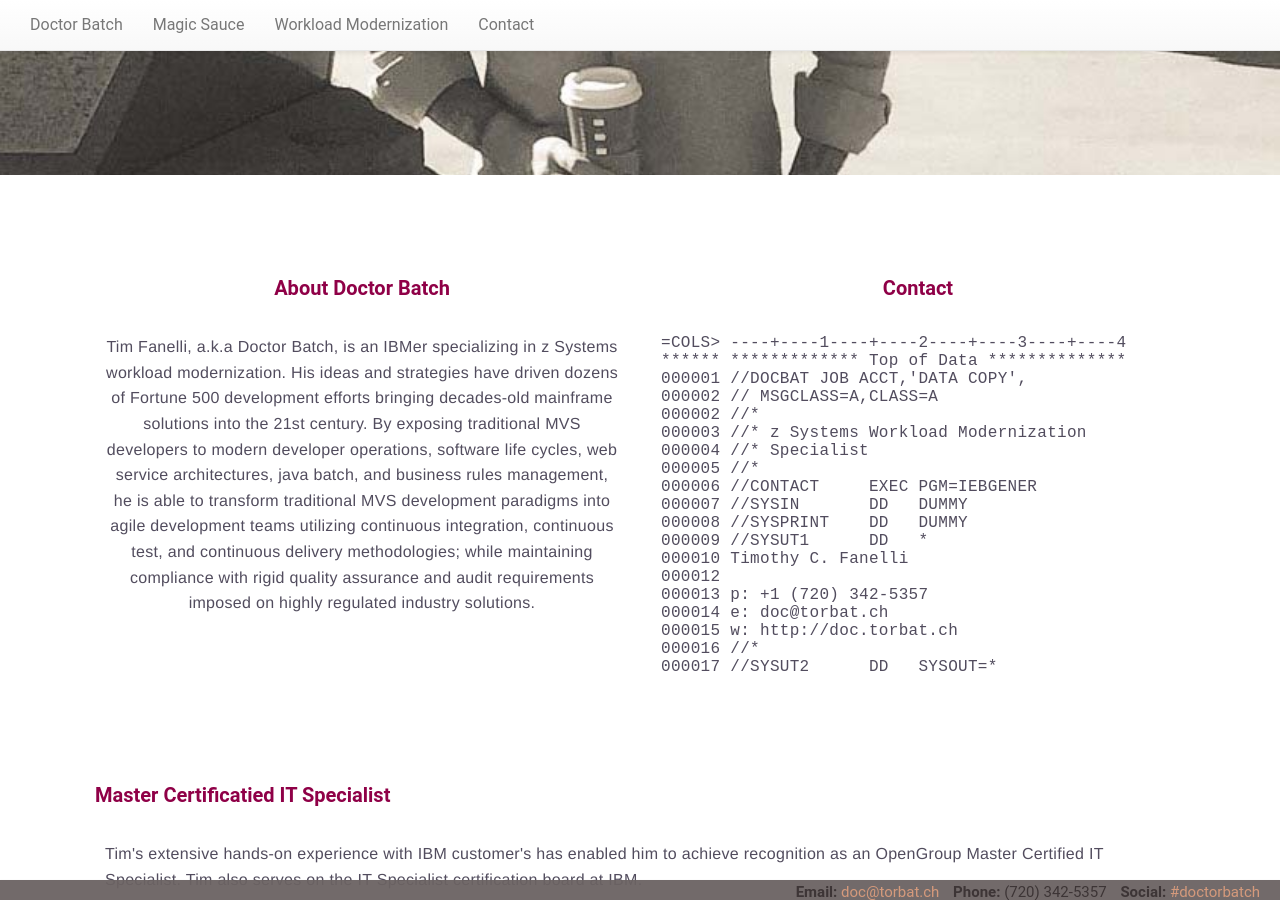
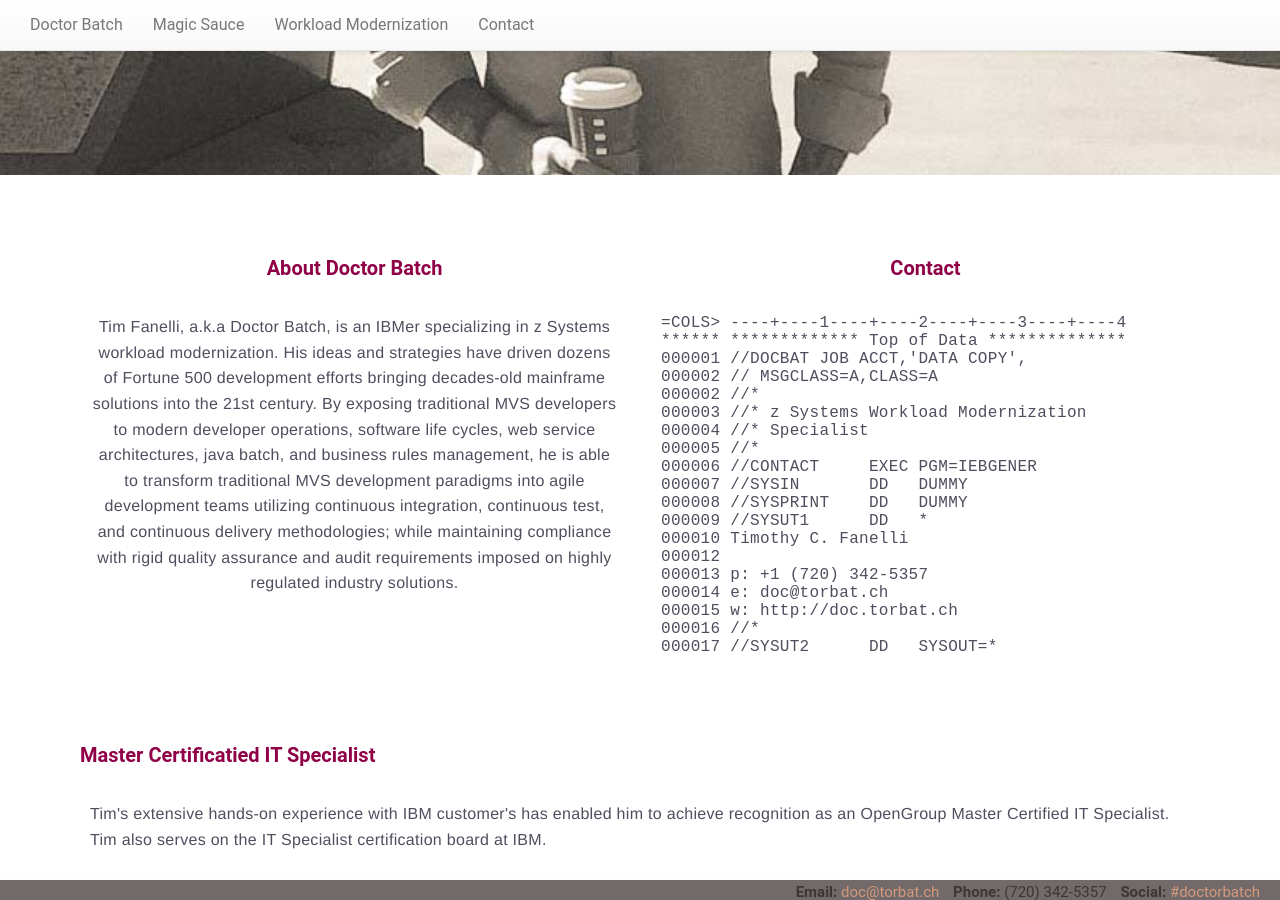
Before and after one commit to doctorbatch/doctorbatch.github.io, a Jekyll site: the page built from index.html, in a window 1280 px wide and 900 px high, scrolled down 725 px. Built offline with Jekyll 4.4.1, drawn with Linux system fonts in a browser that asks for light colours.

Commit message:
Renamed CSS container to content to avoid bootstrap conflict

```diff
--- a/_includes/about.html
+++ b/_includes/about.html
@@ -6,7 +6,7 @@
 		</div>
 
 		<div class="scrolling">
-			<div class="container">
+			<div class="content">
 				<div class="column-left">
 					<!-- 					<img src="images/mike_logo.png" alt="mike ring" height="52" width="50">
  -->
@@ -52,7 +52,7 @@
 					</div>
 				</div>
 			</div>
-			<div class="container">
+			<div class="content">
 				<div class="column-right solo">
 					<h3>Master Certificatied IT Specialist</h3>
 					<div class="story">Tim's extensive hands-on experience with IBM customer's has enabled him to achieve recognition as an OpenGroup Master Certified IT
--- a/_includes/contact.html
+++ b/_includes/contact.html
@@ -14,7 +14,7 @@
 </div>
 
 <div class="scrolling">
-	<div class="container">
+	<div class="content">
 		<div class="contactreset">
 			<form id="frmContact" autocomplete="on"
 				action="https://getsimpleform.com/messages?form_api_token={{page.simpleformtoken}}"
--- a/_includes/magicsauce.html
+++ b/_includes/magicsauce.html
@@ -5,7 +5,7 @@
 			</div>
 		</div>
 		<div class="scrolling">
-			<div class="container">
+			<div class="content">
 			<div class="column-right solo">
 				<div class="story">Doctor Batch's Magic Sauce has finally arrived: <a href="https://github.com/WASdev/lib.batch.magicsauce">Find it on GitHub!</a></div>
 				<h3>About</h3>
--- a/_includes/modernization.html
+++ b/_includes/modernization.html
@@ -5,7 +5,7 @@
 			</div>
 		</div>
 		<div class="scrolling">
-			<div class="container">
+			<div class="content">
 				<div class="column-left">
 					<h3>CICS, COBOL and PL/I</h3>
 					<div class="story">
@@ -30,7 +30,7 @@
 
 				</div>
 			</div>
-			<div class="container">
+			<div class="content">
 				<div class="column-right solo">
 					<h3>Developer Operations</h3>
 					<div class="story">Regardless of infrastructure or middleware, Tim always provides a strong emphasis on adopting best-practices to achieve reduced overhead and decreased time to market with mitigated risk, utilizing continous -test, -integration, and -release methodologies in agile development paradigms.</div>
--- a/css/style.css
+++ b/css/style.css
@@ -75,7 +75,7 @@
 	text-decoration: none;
 }
 
-.container {
+.content {
 	/* this class is used to give a max-width to the element it is applied to, and center it horizontally when it reaches that max-width */
 	width: 90%;
 	max-width: 5000px;
@@ -84,35 +84,35 @@
 	border-spacing: 10px;
 }
 
-.container::after {
+.content::after {
 	/* clearfix */
 	content: '';
 	display: table;
 	clear: both;
 }
 
-.container a:link {
+.content a:link {
 	color: #D59A7C;
 	font-weight: bold
 }
 
-.container a:visited {
+.content a:visited {
 	color: #D59A7C;
 	font-weight: bold
 }
 
-/* .container a:hover {
+/* .content a:hover {
 	color: #D59A7C;
  	font-weight: bold;
 }
-.container a:active{
+.content a:active{
 	color: #D59A7C;
 	border: 2px solid #D59A7C;
 	padding: 3px;
  	font-weight: bold;
 }
  */
-.container li {
+.content li {
 	text-align: left;
 	list-style-type: square;
 	padding-left: 3px;
@@ -145,7 +145,7 @@
 	height: 58px;
 }
 
-.container  img {
+.content  img {
 	display: block;
 	margin-left: auto;
 	margin-right: auto;
@@ -414,7 +414,7 @@
 	list-style-type: square;
 }
 
-.container h2 {
+.content h2 {
 	display: block;
 	font-size: 1.5em;
 	margin-top: 0.83em;
@@ -425,7 +425,7 @@
 	color: #8F0047;
 }
 
-.container h3 {
+.content h3 {
 	display: block;
 	font-size: 1.0em;
 	margin-top: 0.83em;
@@ -456,7 +456,7 @@
 	padding-left: 10px;
 }
 
-.container>div {
+.content>div {
 	display: table-cell;
 	width: 33.3333%
 }
```
